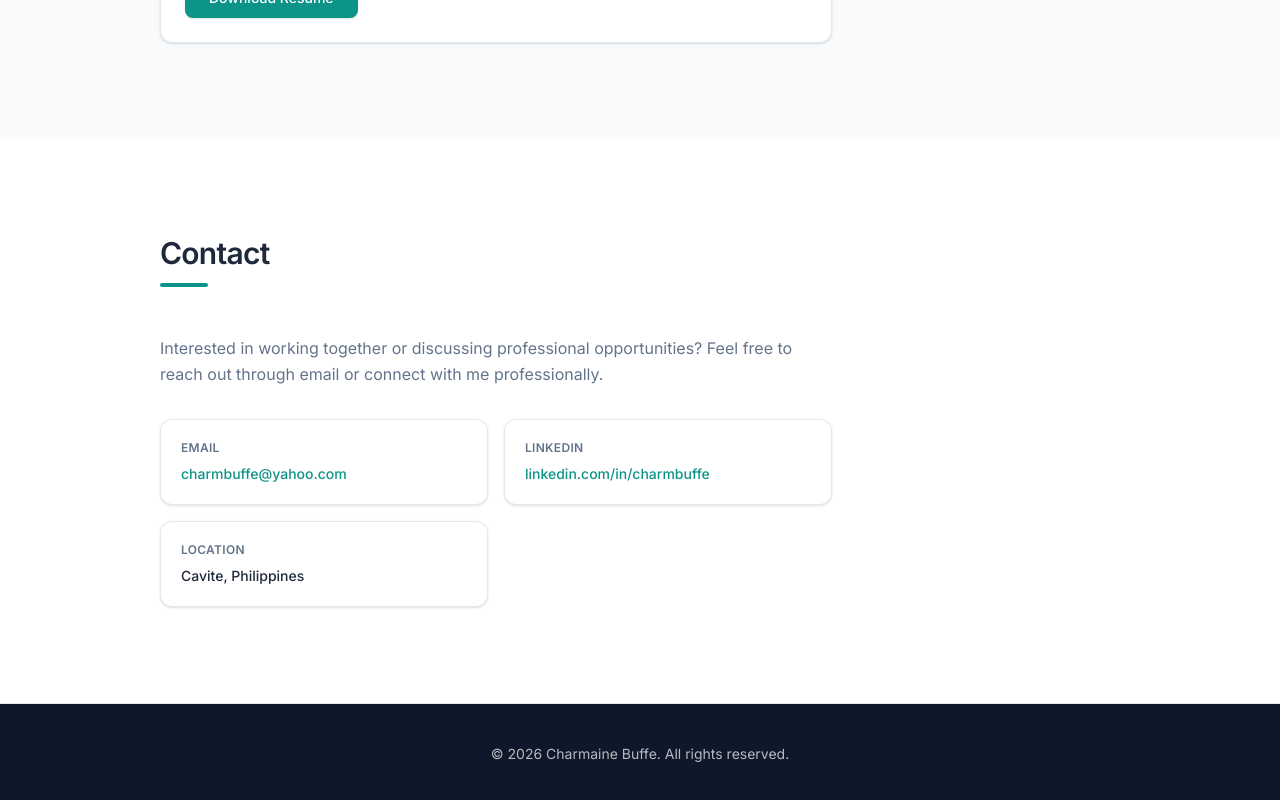
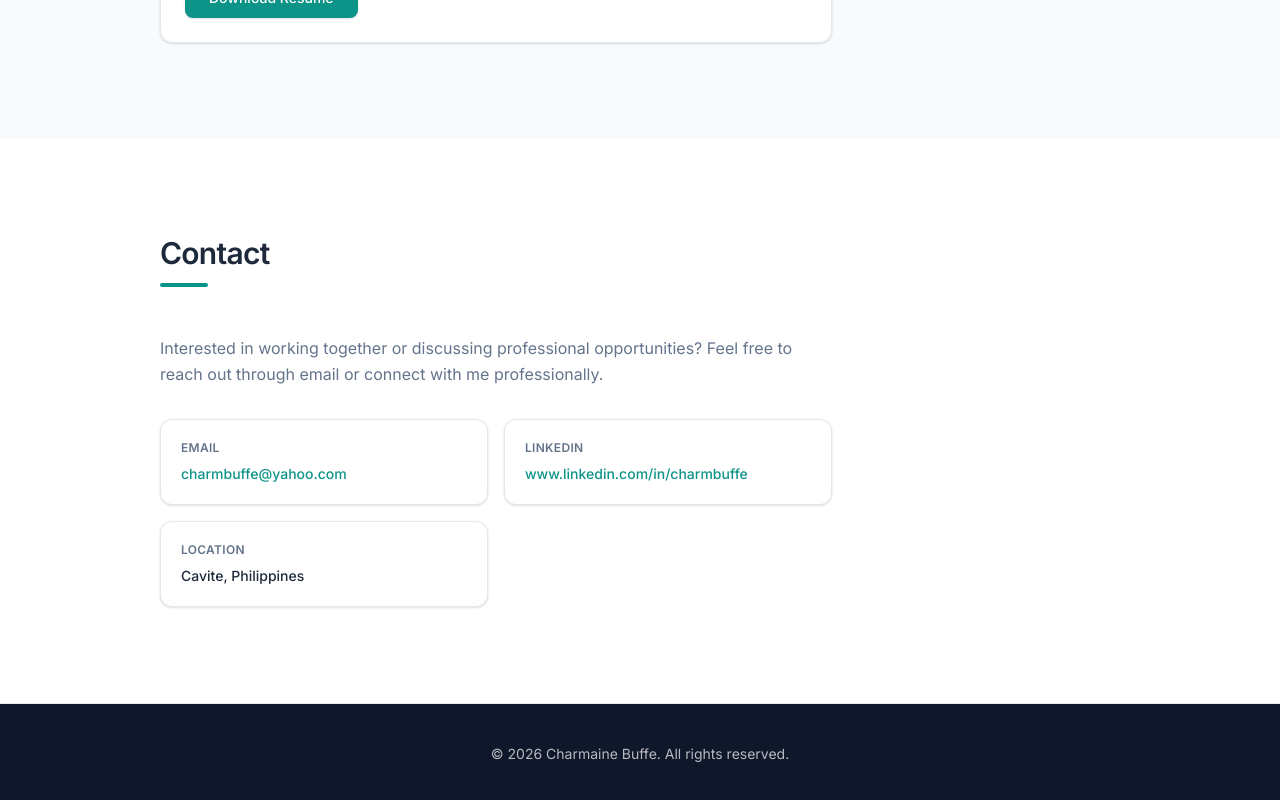
Before and after one commit to charlefire-cpu/personal-website, a React (Vite) app: page / in a window 1280 px wide. Shown: the part 4690-5490 px from the top of the page. Built offline with nearby package versions, Linux system fonts and the light colour scheme.

Commit message:
final cleanup

```diff
--- a/index.html
+++ b/index.html
@@ -19,7 +19,6 @@
 
     <!-- Favicon -->
     <link rel="icon" type="image/svg+xml" href="/favicon.svg" />
-    <link rel="icon" href="/favicon.svg" sizes="any" />
     <link rel="apple-touch-icon" href="/favicon.svg" />
 
     <!-- Open Graph -->
--- a/src/data/profile.ts
+++ b/src/data/profile.ts
@@ -36,8 +36,8 @@ export interface ContactLabels {
   location: string
 }
 
-export const RESUME_PATH = '/resume/Charmaine-Buffe-Resume.pdf'
-export const RESUME_FILENAME = 'Charmaine-Buffe-Resume.pdf'
+const RESUME_PATH = '/resume/Charmaine-Buffe-Resume.pdf'
+const RESUME_FILENAME = 'Charmaine-Buffe-Resume.pdf'
 
 export interface Profile {
   name: string
@@ -214,7 +214,7 @@ export const profile: Profile = {
     message:
       'Interested in working together or discussing professional opportunities? Feel free to reach out through email or connect with me professionally.',
     email: 'charmbuffe@yahoo.com',
-    linkedin: 'https://linkedin.com/in/charmbuffe',
+    linkedin: 'https://www.linkedin.com/in/charmbuffe',
     location: 'Cavite, Philippines',
     labels: {
       email: 'Email',
```
Also changed, not shown: 2 other files (tests, documents, lock files or other folders).
